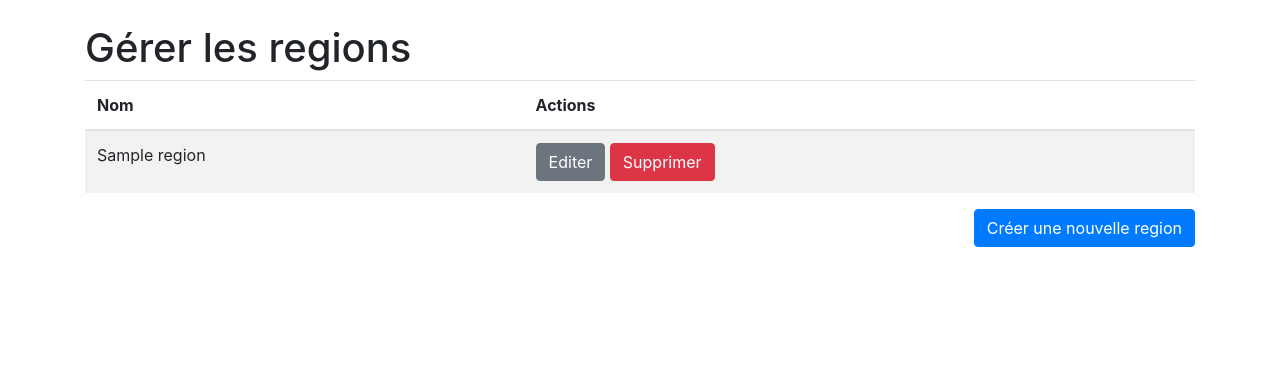
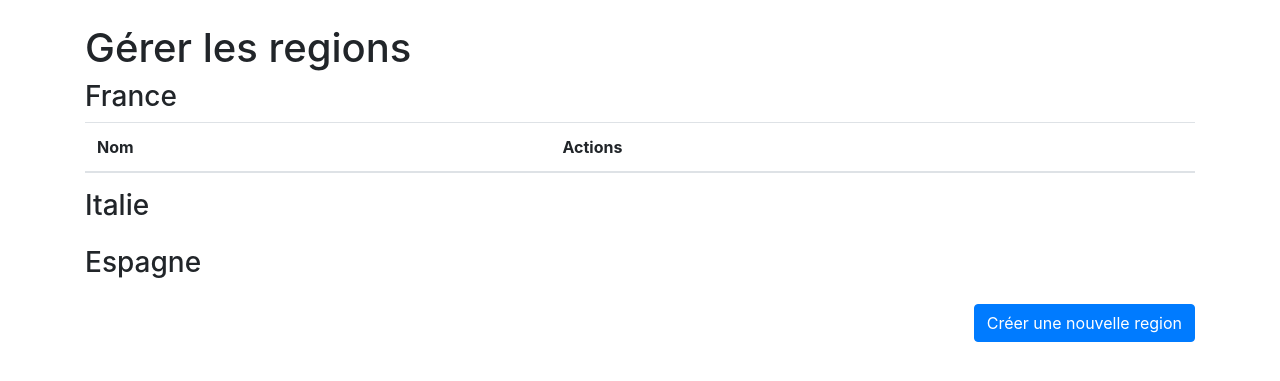
Before and after one commit to philmassart/bibo, a Symfony app: template templates/region/index.html.twig in a window 1280 px wide. Shown: the part 56-437 px from the top of the page. Run offline with Twig, Linux system fonts and the light colour scheme; the template is opened without the code that fills it: most values are stand-ins (such as "Sample title", 1, 10 or a date in 2020); lists and menus that the app fills with data are empty; some libraries are stand-ins or nearby versions.

Commit message:
tri region index + séparation par pays

```diff
--- a/src/Controller/RegionController.php
+++ b/src/Controller/RegionController.php
@@ -21,7 +21,7 @@ class RegionController extends AbstractController
     public function index(RegionRepository $regionRepository): Response
     {
         return $this->render('region/index.html.twig', [
-            'regions' => $regionRepository->findAll(),
+            'regions' => $regionRepository->myFindAllRegion(),
         ]);
     }
 
--- a/templates/region/index.html.twig
+++ b/templates/region/index.html.twig
@@ -14,31 +14,86 @@
 
         {% endfor %}
 
+
         <table class="table table-striped">
             <thead>
             <tr>
                 <th>Nom</th>
-                <th>Actions</th>
+                <th >Actions</th>
             </tr>
             </thead>
             <tbody>
-            {% for region in regions %}
+            <h3>France</h3>
+            {% for region in regions  %}
+                {% if region.country == 1 %}
             <tr>
                 <td>{{ region.name }} </td>
                 <td>
+                    <div class="div text-right">
                     <a href="{{path ('region.edit', {id: region.id}) }}" class="btn btn-secondary">Editer</a>
                     <form method="post" action="{{ path('region.delete', {id: region.id}) }}" style="display: inline-block" onsubmit="return confirm('Êtes-vous certain?')">
                         <input type="hidden" name="_method" value="DELETE">
                         <input type="hidden" name="_token" value="{{ csrf_token('delete' ~ region.id) }}">
                         <button class="btn btn-danger">Supprimer</button>
                     </form>
+                    </div>
                 </td>
             </tr>
+                {% endif %}
             {% endfor %}
             </tbody>
         </table>
 
-        <div class="div text-right">
+
+        <table class="table table-striped">
+            <tbody>
+            <h3>Italie</h3>
+            {% for region in regions  %}
+                {% if region.country == 2 %}
+                    <tr>
+                        <td>{{ region.name }} </td>
+                        <td>
+                            <div class="div text-right">
+                            <a href="{{path ('region.edit', {id: region.id}) }}" class="btn btn-secondary">Editer</a>
+                            <form method="post" action="{{ path('region.delete', {id: region.id}) }}" style="display: inline-block" onsubmit="return confirm('Êtes-vous certain?')">
+                                <input type="hidden" name="_method" value="DELETE">
+                                <input type="hidden" name="_token" value="{{ csrf_token('delete' ~ region.id) }}">
+                                <button class="btn btn-danger">Supprimer</button>
+                            </form>
+                            </div>
+                        </td>
+                    </tr>
+                {% endif %}
+            {% endfor %}
+            </tbody>
+        </table>
+
+
+        <table class="table table-striped">
+            <tbody>
+            <h3>Espagne</h3>
+            {% for region in regions  %}
+                {% if region.country == 3 %}
+                    <tr>
+                        <td>{{ region.name }} </td>
+                        <td>
+                            <div class="div text-right">
+                            <a href="{{path ('region.edit', {id: region.id}) }}" class="btn btn-secondary">Editer</a>
+                            <form method="post" action="{{ path('region.delete', {id: region.id}) }}" style="display: inline-block" onsubmit="return confirm('Êtes-vous certain?')">
+                                <input type="hidden" name="_method" value="DELETE">
+                                <input type="hidden" name="_token" value="{{ csrf_token('delete' ~ region.id) }}">
+                                <button class="btn btn-danger">Supprimer</button>
+                            </form>
+                            </div>
+                        </td>
+                    </tr>
+                {% endif %}
+            {% endfor %}
+            </tbody>
+        </table>
+
+
+                <div class="div text-right">
             <a href="{{ path('region.new') }}" class="btn btn-primary">Créer une nouvelle region</a>
         </div>
     </div>
```
